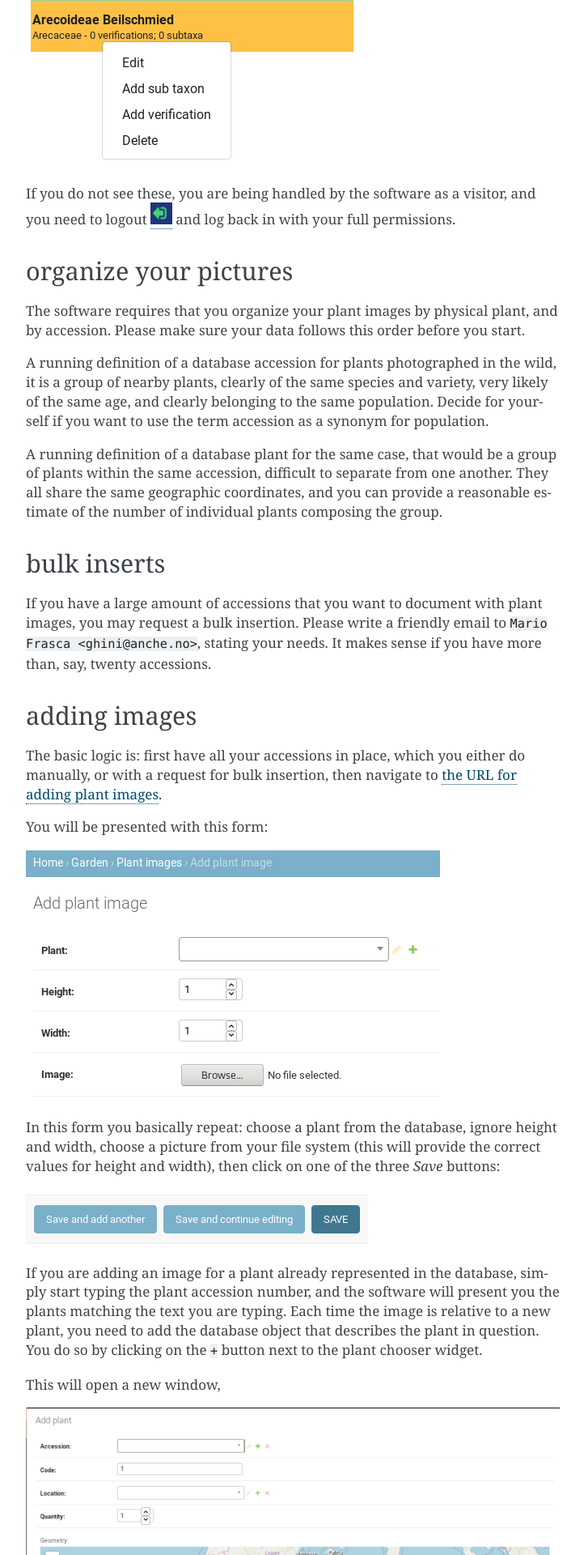
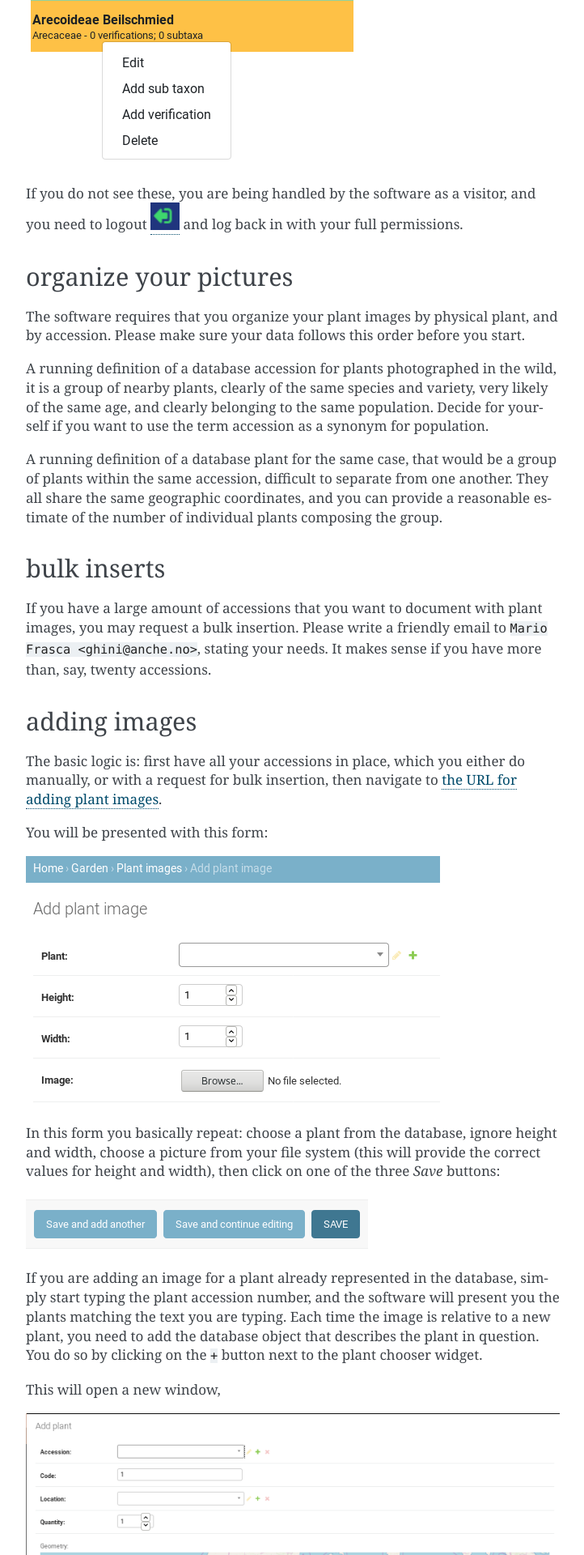
Before and after one commit to Ghini/server, a Sphinx documentation site: the page built from docs/participate.rst, in a window 1280 px wide. Shown: the part 731-2651 px from the top of the page at 81% size, without its empty margins (388-1110 px from the left). Built offline with Sphinx 7.4.7, drawn with Linux system fonts in a browser that asks for light colours.

Commit message:
real dimensions of image

```diff
--- a/docs/participate.rst
+++ b/docs/participate.rst
@@ -104,5 +104,5 @@ want to validate.
 
 
 .. |logout| image:: images/participate-20190722203231.png
-    :width: 20pt
-    :height: 20pt
+    :width: 27pt
+    :height: 25pt
```
